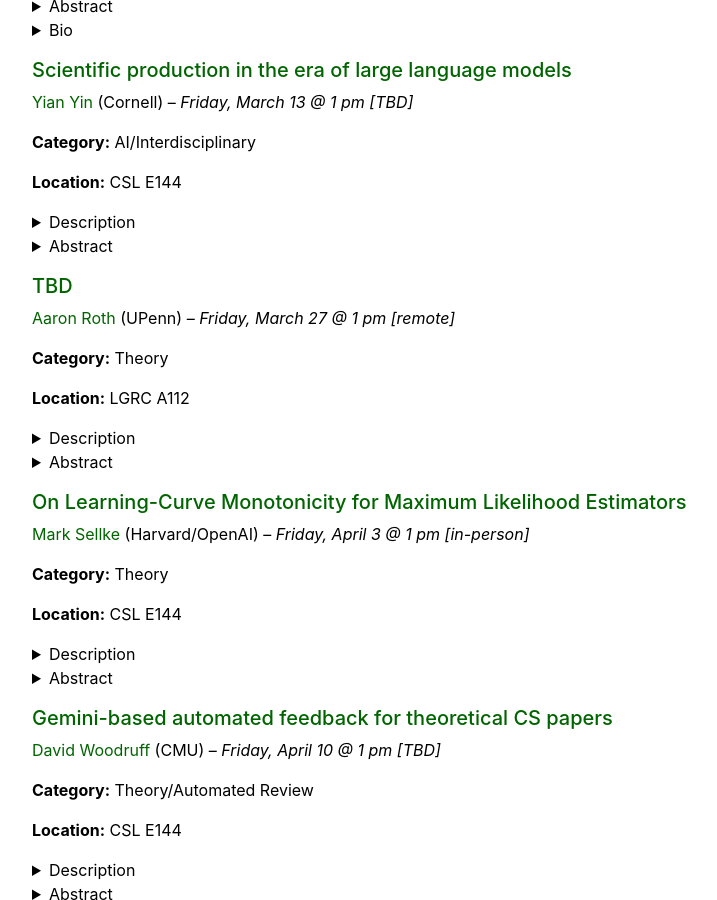
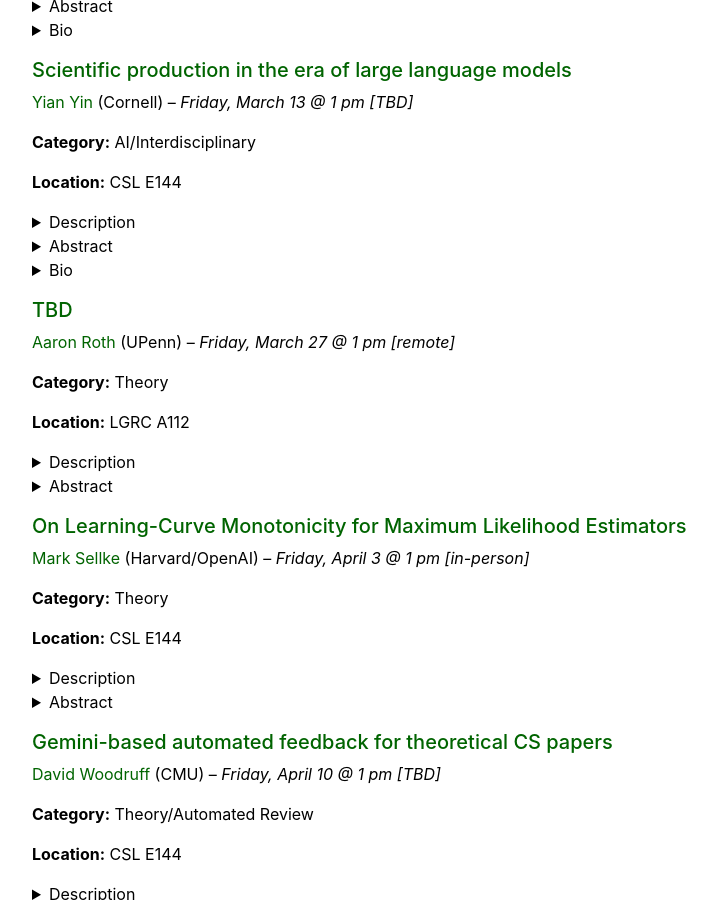
Before and after one commit to umass-solar/umass-solar.github.io, a Jekyll site: the page built from ai-era.md, in a window 1280 px wide and 900 px high, scrolled down 1535 px. Shown: the whole window, without its empty margins (53-770 px from the left). Built offline with Jekyll 4.4.1, drawn with Linux system fonts in a browser that asks for light colours.

Commit message:
Add bio section for Yian Yin
Added a bio section for Yian Yin, detailing his background and achievements.

```diff
--- a/ai-era.md
+++ b/ai-era.md
@@ -167,6 +167,12 @@
 The rapid adoption of AI across disciplines is reshaping the landscape of scientific production. While enthusiasm and concern about generative AI in research are surging, empirical evidence remains scattered, and systematic understanding of large language models’ (LLMs) impact is still limited. In this talk, I draw on several large-scale analyses from my group that examine how LLM use changes the productivity of individual scientists, reshapes attention to prior works, introduces hallucinated content into the scientific record, and creates new challenges for peer review. Taken together, these results provide among the first macro-level evidence on GenAI’s impact on science, highlighting the need for institutions, journals, funding agencies, and the public to rethink how scientific work should be evaluated in this new era.
 </details>
 
+<!-- bio -->
+<details markdown="1">
+<summary>Bio</summary>
+Yian Yin is an assistant professor of information science. As a computational social scientist, he applies and develops novel computational tools to understand how individual, social, and environmental processes independently and jointly promote (or inhibit) scientific progress and innovation achievements. His research has been published in top general audience venues such as Science, Nature, and Nature Human Behaviour and featured in media outlets such as Forbes, Scientific American, The Atlantic, Harvard Business Review, and MIT Technology Review. In 2023, he was named to Forbes 30 under 30: Science list. Yian received his Ph.D. in industrial engineering and management science at Northwestern University, with research affiliations at Northwestern Institute on Complex Systems and Kellogg Center for Science of Science and Innovation.
+</details>
+
 <hr>
 
 <!-- ################################### -->
```
